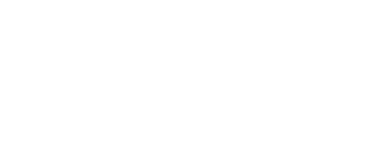
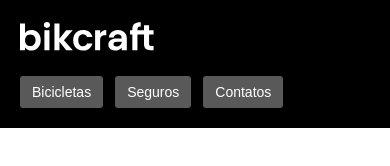
Before and after one commit to felippejfdev/bikecraft, a plain HTML site: page index.html in a window 390 px wide. Drawn offline with Linux system fonts and the light colour scheme.

Commit message:
header-menu

```diff
--- a/index.html
+++ b/index.html
@@ -1,12 +1,36 @@
 <!DOCTYPE html>
-<html lang="en">
+<html lang="pt-br">
+
 <head>
     <meta charset="UTF-8">
     <meta name="viewport" content="width=device-width, initial-scale=1.0">
     <title>bike</title>
     <link rel="stylesheet" href="style.css">
 </head>
+
 <body>
 
+
+
+    <header class="header-bg">
+
+  <div class="header">
+     <a href=""> <img src="assets/img/bikcraft.svg" alt="">
+    </a>
+
+        <nav>
+            <ul class="header-menu">
+               <li><a href="./bicicletas.html">Bicicletas</a></li>
+                <li><a href="./seguros.html">Seguros</a></li>
+                 <li><a href="./contatos.html">Contatos</a></li>
+            </ul>
+        </nav>
+
+  </div>
+
+    </header>
+
+
 </body>
+
 </html>
--- a/style.css
+++ b/style.css
@@ -0,0 +1,171 @@
+* {
+    margin: 0;
+    padding: 0;
+    box-sizing: border-box;
+    font-family: Arial, Helvetica, sans-serif;
+}
+
+.header-bg {
+    background-color: black;
+}
+
+.header {
+    display: flex;
+    /*para alinhar os elementos ao lado do outro*/
+
+    flex-wrap: wrap;
+    /*para quebrar o menu conforme for diminuindo a tela*/
+
+    gap: 20px;
+    /*espaçamento entre os elementos*/
+
+    justify-content: space-between;
+    /*ter uma distancia entre os elementos um na ponta outro na outra*/
+
+    padding: 20px;
+    /*espaçamento interno*/
+
+    align-items: center;
+    /*alinhar na vertical*/
+
+    max-width: 1200px;
+
+    margin-left: auto;
+
+    margin-right: auto;
+
+}
+
+.header-menu {
+    display: flex;
+
+    gap: 40px;
+
+    flex-wrap: wrap;
+
+}
+
+.header-menu a {
+    color: white;
+
+    padding: 16px 0px;
+
+    display: inline-block;
+    /*permite que elementos fiquem lado a lado na mesma linha
+     (como inline)
+    e, ao mesmo tempo, aceitem definições de largura (width), altura (height), margens
+    e paddings verticais (como block).
+     É ideal para criar layouts em grade ou menus horizontais.*/
+
+    text-decoration: none;
+    /*tirar sublinhado do link*/
+
+    list-style: none;
+    /*tirar a bolinha da lista*/
+
+    font-size: 18px;
+    /*tamanho da letra*/
+
+    position: relative;
+    /* coloquei pois o elemento filho
+    que é o position absolute tem que ficar relacionado
+    com o pai, pois ele tava em relaçao ao body e
+    a linha crescia em relaçao ao body ocupando
+    mais espaço*/
+}
+
+
+.header-menu a:after {
+    content: '';
+    /*conteudo*/
+
+    display: block;
+    /* display block para aparecer o sublinhado*/
+
+    width: 0%;
+    /*fica escondido ate passar o mouse*/
+
+    height: 2px;
+
+    background-color: aliceblue;
+
+    margin-top: 4px;
+
+    transition: 0.4s;
+    /*tempo de transiçao do elemento*/
+
+    position: absolute;
+    /* para tirar o after do fluxo e nao atrapalhar
+o alinhamento*/
+}
+
+
+.header-menu a:hover:after {
+    width: 100%;
+}
+
+/*quando passar o mouse por cima aciona o after*/
+
+
+
+
+
+@media(max-width: 800px) {
+
+    .header-menu {
+        display: flex;
+        gap: 20px;
+        flex-wrap: wrap;
+        list-style: none;
+    }
+
+    .header-menu a {
+        background-color: #595959;
+        padding: 12px 16px;
+        border-radius: 5px;
+        font-size: 18px;
+
+
+    }
+
+    .header-menu a:hover {
+        background-color: #404040;
+    }
+
+    .header-menu a:hover:after {
+        display: none; /*tira o sublinhado do menu*/
+    }
+
+
+}
+
+
+
+
+@media(max-width: 600px) {
+
+    .header-menu {
+        display: flex;
+        gap: 12px;
+        flex-wrap: wrap;
+        list-style: none;
+    }
+
+    .header-menu a {
+        background-color: #595959;
+        padding: 8px 12px;
+        border-radius: 3px;
+        font-size: 14px;
+
+    }
+
+    .header-menu a:hover {
+        background-color: #404040;
+    }
+
+      .header-menu a:hover:after {
+        display: none;
+    }
+
+
+}
```
